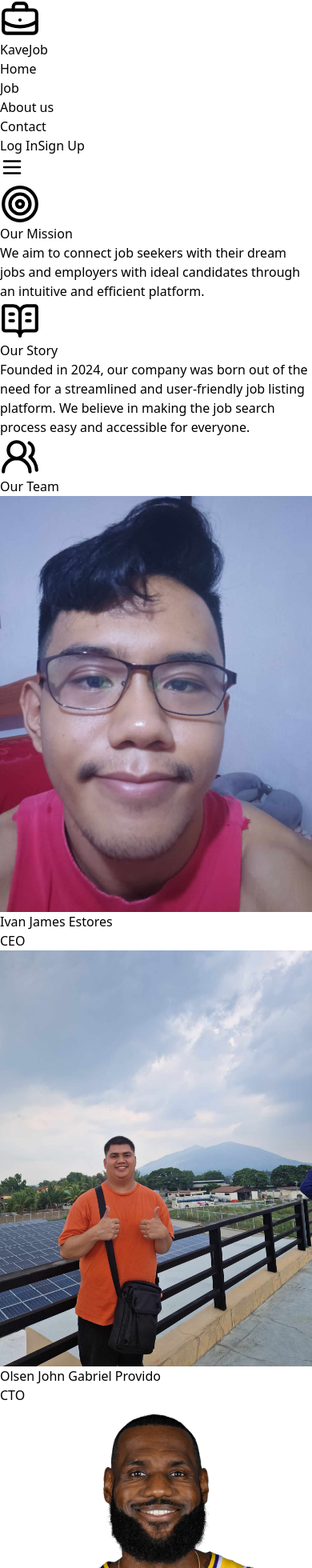
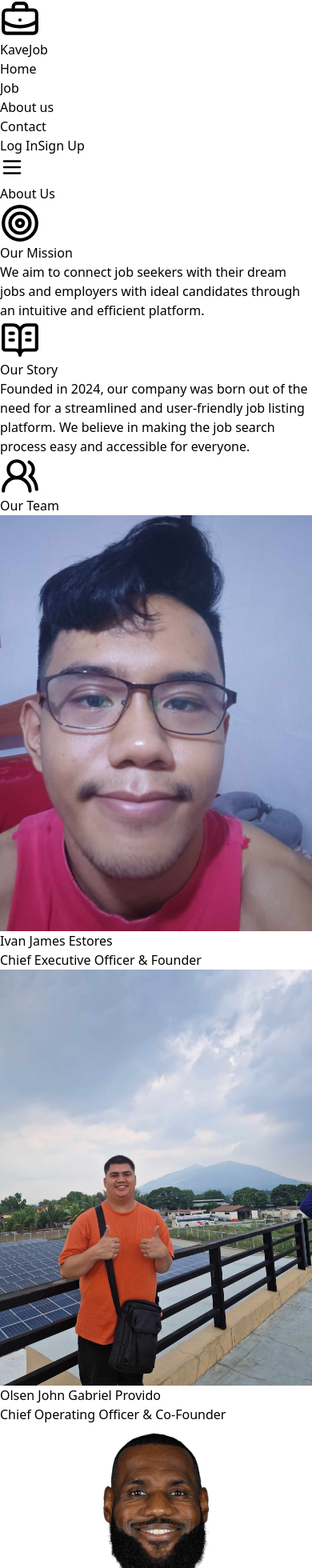
Before and after one commit to Vanjems/JobListingApp, a React (Vite) app: page /aboutpage in a window 390 px wide. Shown: the top 1960 px of the page at 80% size. Built offline with nearby package versions, Linux system fonts and the light colour scheme.

Commit message:
Adjusted the images and text, remover scroll bar, and add some details to our team

```diff
--- a/src/components/about/About.jsx
+++ b/src/components/about/About.jsx
@@ -4,6 +4,11 @@ import { Target, BookOpenText, UsersRound, HandCoins } from 'lucide-react';
 export default function About() {
   return (
     <div className="max-w-screen-xl mx-auto px-6 py-8 space-y-8 pt-[120px]">
+      {/* About Us Heading */}
+      <div className="text-center mb-8">
+        <h1 className="text-4xl font-serif font-bold hover:text-yellow-600 duration-300">About Us</h1>
+      </div>
+
       {/* Our Mission & Our Story */}
       <div className="flex flex-row justify-between space-x-4">
         {/* Our Mission */}
@@ -18,7 +23,7 @@ export default function About() {
         </div>
 
         {/* Our Story */}
-        <div className="flex flex-col items-center p-5 border border-gray-200 rounded-lg shadow-lg w-1/2">
+        <div className="flex flex-col items-center p-5 border border-gray-200 rounded-lg shadow-lg w-1/2 ">
           <div className="flex items-center space-x-3 mb-4 justify-center">
             <BookOpenText size={50} />
             <span className="font-serif font-bold text-lg">Our Story</span>
@@ -35,8 +40,8 @@ export default function About() {
           <UsersRound size={50} />
           <span className="font-serif font-bold text-lg">Our Team</span>
         </div>
-        <div className="px-5 w-full">
-          <div className="grid grid-cols-1 sm:grid-cols-2 md:grid-cols-3 gap-4">
+        <div className="px-5 w-full ">
+          <div className="grid grid-cols-1 sm:grid-cols-2 md:grid-cols-3 gap-4 ">
             {/* Team Member 1 */}
             <div className="flex flex-col items-center">
               <img
@@ -44,7 +49,7 @@ export default function About() {
                 src="/about/ivan.jpg"
                 alt="Team member 1"
               />
-              <span className="text-center mt-2">Ivan James Estores <br />CEO</span>
+              <span className="text-center mt-2">Ivan James Estores <br />Chief Executive Officer & Founder</span>
             </div>
             {/* Team Member 2 */}
             <div className="flex flex-col items-center">
@@ -53,7 +58,7 @@ export default function About() {
                 src="/about/OJ.jpg"
                 alt="Team member 2"
               />
-              <span className="text-center mt-2">Olsen John Gabriel Provido<br />CTO</span>
+              <span className="text-center mt-2">Olsen John Gabriel Provido<br />Chief Operating Officer & Co-Founder</span>
             </div>
             {/* Team Member 3 */}
             <div className="flex flex-col items-center">
@@ -62,7 +67,7 @@ export default function About() {
                 src="/about/lebron.jpg"
                 alt="Team member 3"
               />
-              <span className="text-center mt-2">LeBron Raymone James Sr. <br />COO</span>
+              <span className="text-center mt-2">LeBron Raymone James Sr. <br />Chief Marketing Officer</span>
             </div>
             {/* Team Member 4 */}
             <div className="flex flex-col items-center">
@@ -71,7 +76,7 @@ export default function About() {
                 src="/about/mark.jpg"
                 alt="Team member 4"
               />
-              <span className="text-center mt-2">Mark Elliot Zuckerberg <br />CMO</span>
+              <span className="text-center mt-2">Mark Elliot Zuckerberg <br />Chief Technology Officer</span>
             </div>
           </div>
         </div>
@@ -85,7 +90,7 @@ export default function About() {
         </div>
         <div className="space-y-8">
           {/* Comprehensive job listings */}
-          <div className="flex flex-col md:flex-row-reverse items-center">
+          <div className="flex flex-col md:flex-row-reverse items-center p-5 border border-gray-200 rounded-lg shadow-lg">
             <div className="md:w-1/2 p-4 flex justify-center">
               <img className="w-full h-80 object-cover max-w-full rounded-lg" src="/about/Comprehensive.JPEG" alt="Comprehensive job listings" />
             </div>
@@ -94,7 +99,7 @@ export default function About() {
             </div>
           </div>
           {/* Advanced search and filter options */}
-          <div className="flex flex-col md:flex-row items-center">
+          <div className="flex flex-col md:flex-row items-center p-5 border border-gray-200 rounded-lg shadow-lg">
             <div className="md:w-1/2 p-4 flex justify-center">
               <img className="w-full h-80 object-cover max-w-full rounded-lg" src="/about/Search.JPEG" alt="Advanced search and filter options" />
             </div>
@@ -103,7 +108,7 @@ export default function About() {
             </div>
           </div>
           {/* Detailed job descriptions and company profiles */}
-          <div className="flex flex-col md:flex-row-reverse items-center">
+          <div className="flex flex-col md:flex-row-reverse items-center p-5 border border-gray-200 rounded-lg shadow-lg">
             <div className="md:w-1/2 p-4 flex justify-center">
               <img className="w-full h-80 object-cover max-w-full rounded-lg" src="/about/Detailed.JPEG" alt="Detailed job descriptions and company profiles" />
             </div>
@@ -112,7 +117,7 @@ export default function About() {
             </div>
           </div>
           {/* Resources for job seekers */}
-          <div className="flex flex-col md:flex-row items-center">
+          <div className="flex flex-col md:flex-row items-center p-5 border border-gray-200 rounded-lg shadow-lg">
             <div className="md:w-1/2 p-4 flex justify-center">
               <img className="w-full h-80 object-cover max-w-full rounded-lg" src="/about/Resources.jpg" alt="Resources for job seekers" />
             </div>
```
